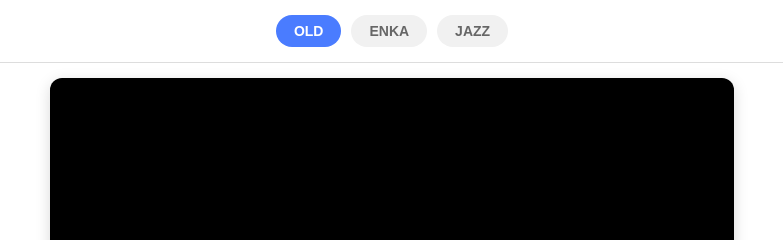
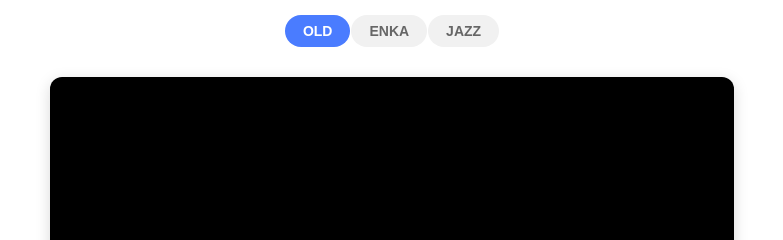
Before and after one commit to berosee/duck1, a plain HTML site: page index.html in a window 1280 px wide. Shown: the top 240 px of the page, 248-1031 px from the left. Drawn offline with Linux system fonts and the light colour scheme.

Commit message:
202607258

```diff
--- a/index.html
+++ b/index.html
@@ -15,14 +15,14 @@
       padding: 0;
     }
 
-    /* 상단 메뉴 고정 */
+    /* 상단 메뉴 고정-수정하다 */
     .nav {
       display: flex;
       justify-content: center;
-      gap: 10px;
+      gap: 1px;
       padding: 15px 0;
       background: #ffffff;
-      border-bottom: 1px solid #ddd;
+      border-bottom: 0px solid #ddd;
       position: sticky;
       top: 0;
       z-index: 1000;
```
